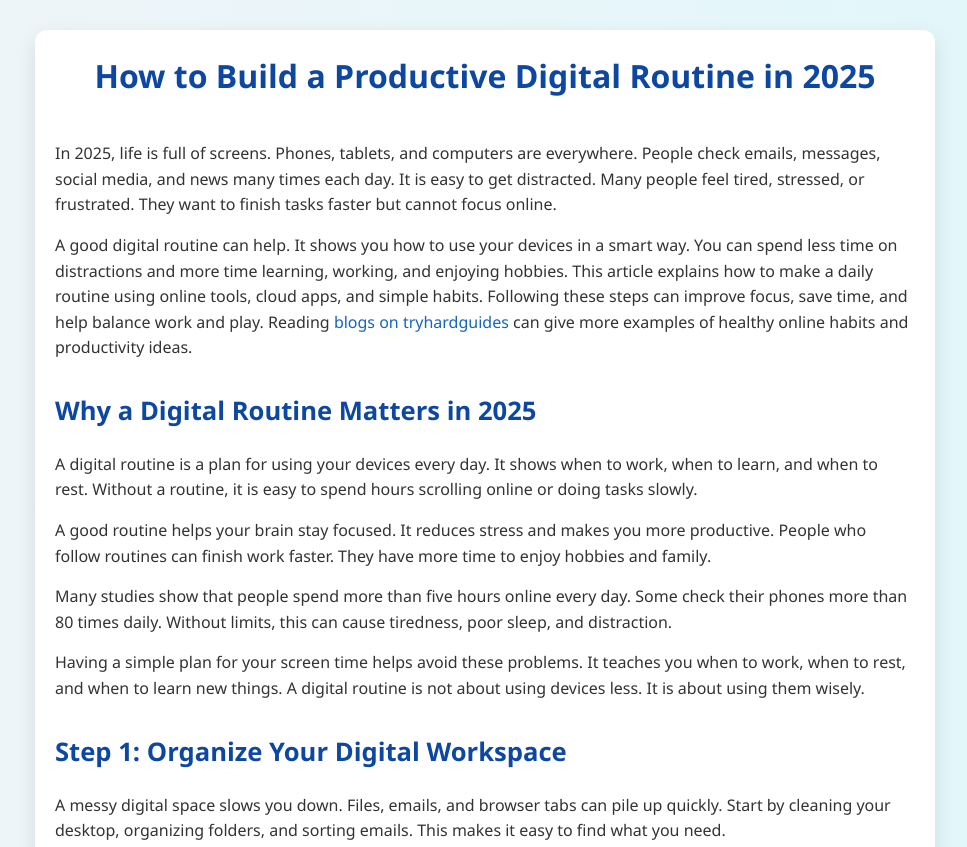
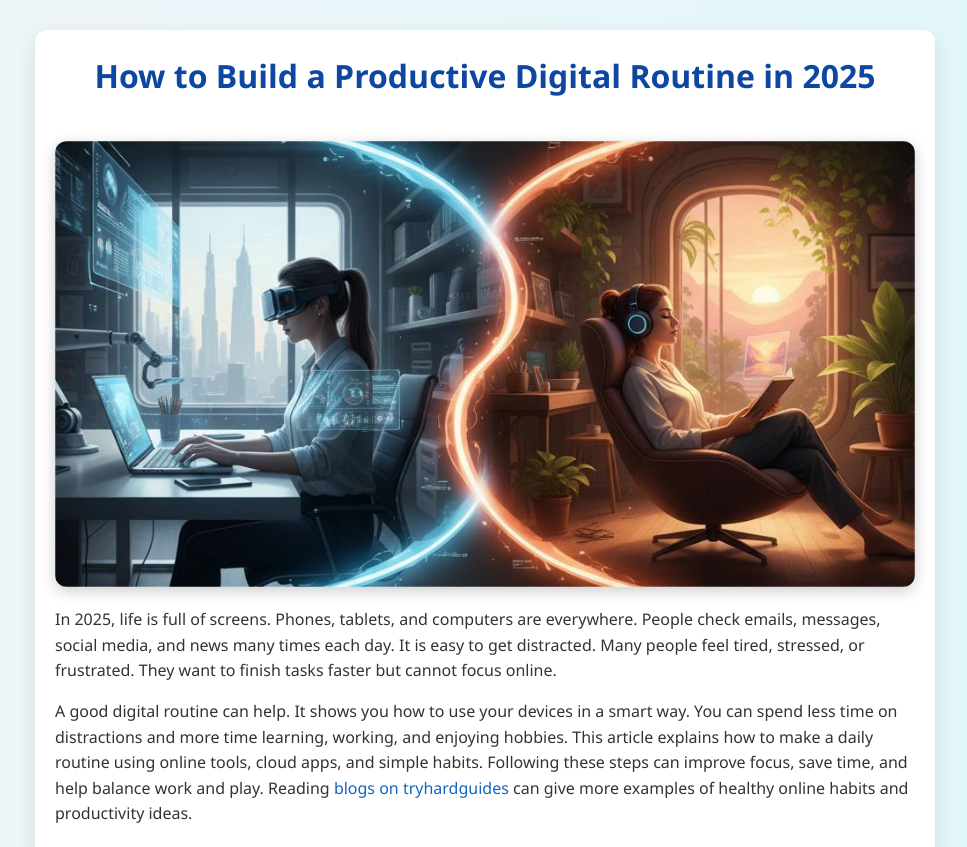
Before and after one commit to muhammadali37kt/tryhardguides, a plain HTML site: page index.html in a window 1280 px wide. Shown: the top 847 px of the page, without its empty margins (155-1122 px from the left). Drawn offline with Linux system fonts and the light colour scheme.

Commit message:
Update index.html

```diff
--- a/index.html
+++ b/index.html
@@ -39,6 +39,9 @@
 <body>
 <div class="container">
 <h1>How to Build a Productive Digital Routine in 2025</h1>
+<img src="https://muhammadali37kt.github.io/tryhardguides/Digital%20Balance%20in%20Action%20Concept%20Art.png"
+     alt="Digital Balance in Action Concept Art"
+     style="max-width:100%; display:block; margin:20px auto; border-radius:12px; box-shadow:0 4px 15px rgba(0,0,0,0.2);">
 
 <section>
 <p>In 2025, life is full of screens. Phones, tablets, and computers are everywhere. People check emails, messages, social media, and news many times each day. It is easy to get distracted. Many people feel tired, stressed, or frustrated. They want to finish tasks faster but cannot focus online.</p>
```
